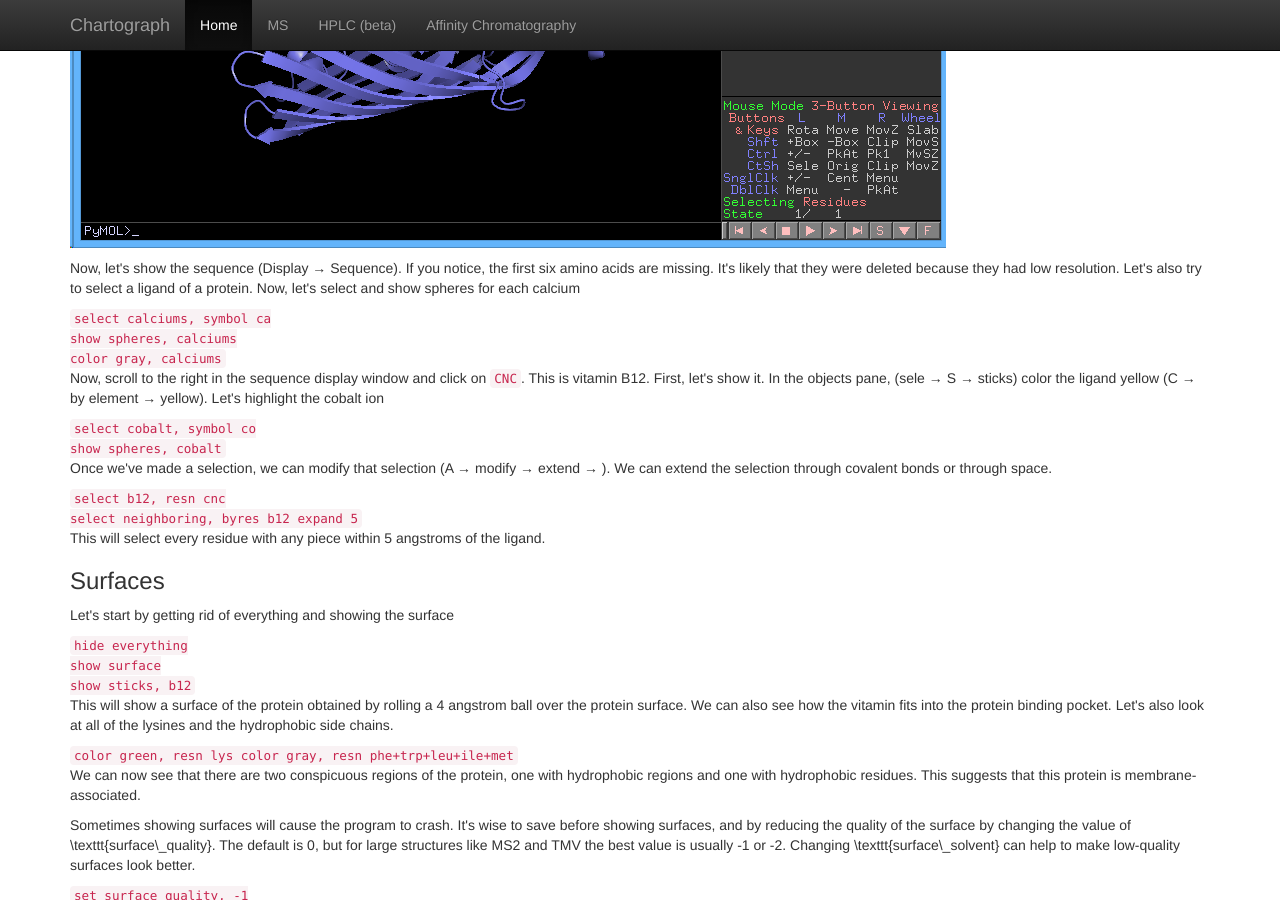
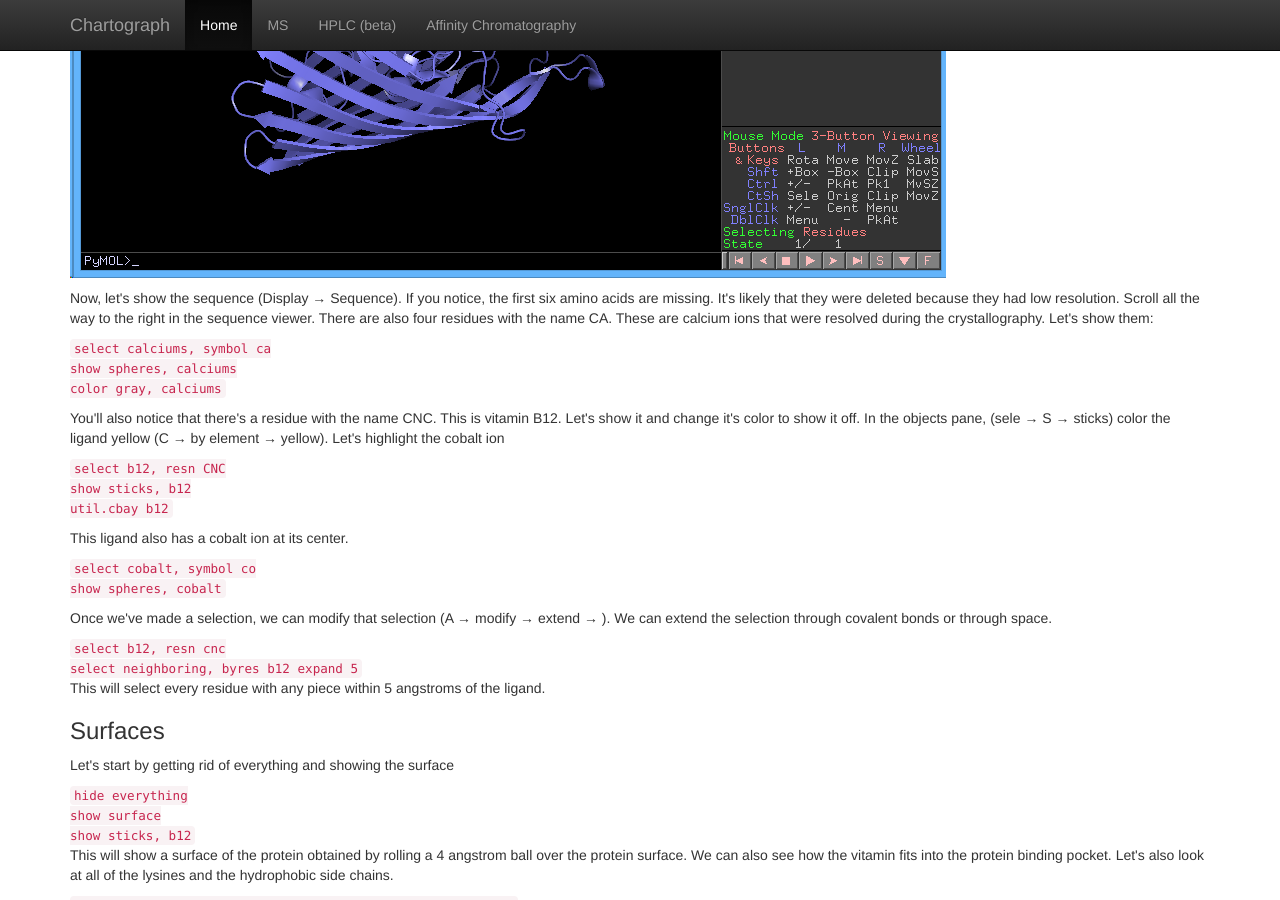
Before and after one commit to rkwant/rkwant.github.io, a Jekyll site: the page built from _posts/2015-08-17-PyMOL-Tutorial.html, in a window 1280 px wide and 900 px high, scrolled down 3298 px. Built offline with Jekyll 4.4.1, drawn with Linux system fonts in a browser that asks for light colours; nearby versions of some CDN libraries.

Commit message:
latest update

```diff
--- a/_posts/2015-08-17-PyMOL-Tutorial.html
+++ b/_posts/2015-08-17-PyMOL-Tutorial.html
@@ -136,7 +136,7 @@ color blue, lysines
 <p>
 Let's also select the prolines as well</p>
 
-<p></p><code>
+<p><code>
 sel prolines, resn pro
 </code></p>
 
@@ -146,21 +146,21 @@ Now, let's make a compound selection by selecting aspartic and glutamic acids.
 The syntax for making a selection that is either aspartic acid or glutamic acid is <code>asp+glu</code>.
 </p>
 
-<code>
+<p><code>
 sel acids, resn asp+glu
-</code>
+</code></p>
 
 <p>We'll also select all of the bases</p>
 
-<code>
+<p><code>
 sel acids, resn arg+lys+his
-</code>
+</code></p>
 
 <p>We can select by attributes other than the type of residue.  For example, we can select residues by their indices:</p>
 
-<code>
+<p><code>
 sel Q31, resi 31<br>
-</code>
+    </code></p>
 
 <p>Here <code>resi</code> refers to residue index.  Another useful selection type is <code>name</code>, which will select by the atom name of each element.
 </p>
@@ -185,25 +185,39 @@ color slate<br>
 
 <p><img src="{{site.url}}assets/pymol_figures/1nhq.png"></p>
 
-<p>Now, let's show the sequence (Display &rarr; Sequence).  If you notice, the first six amino acids are missing.  It's likely that they were deleted because they had low resolution.
-    Let's also try to select a ligand of a protein.
-    Now, let's select and show spheres for each calcium
+<p>Now, let's show the sequence (Display &rarr; Sequence).  If you notice, the first six amino acids are missing.  It's likely that they were deleted because they had low resolution.  Scroll all the way to the right in the sequence viewer.
+    There are also four residues with the name CA.  These are calcium ions that were resolved during the crystallography.  Let's show them:
 </p>
 
+<p>
 <code>
 select calciums, symbol ca<br>
 show spheres, calciums<br>
 color gray, calciums<br>
 </code>
+</p>
 
 <p>
-Now, scroll to the right in the sequence display window and click on <code>CNC</code>.  This is vitamin B12.  First, let's show it.    In the objects pane, (sele &rarr; S &rarr; sticks) color the ligand yellow (C &rarr; by element &rarr; yellow).  Let's highlight the cobalt ion
+You'll also notice that there's a residue with the name CNC.  This is vitamin B12.  Let's show it and change it's color to show it off.      In the objects pane, (sele &rarr; S &rarr; sticks) color the ligand yellow (C &rarr; by element &rarr; yellow).  Let's highlight the cobalt ion
     </p>
 
+
+<p>
+<code>
+select b12, resn CNC<br>
+show sticks, b12<br>
+util.cbay b12<br>
+</code>
+</p>
+
+<p>This ligand also has a cobalt ion at its center.  </p>
+
+<p>
 <code>
 select cobalt, symbol co<br>
 show spheres, cobalt
 </code>
+</p>
 
 
 <p>Once we've made a selection, we can modify that selection (A &rarr; modify &rarr; extend &rarr; ).  We can extend the selection through covalent bonds or through space.
```
